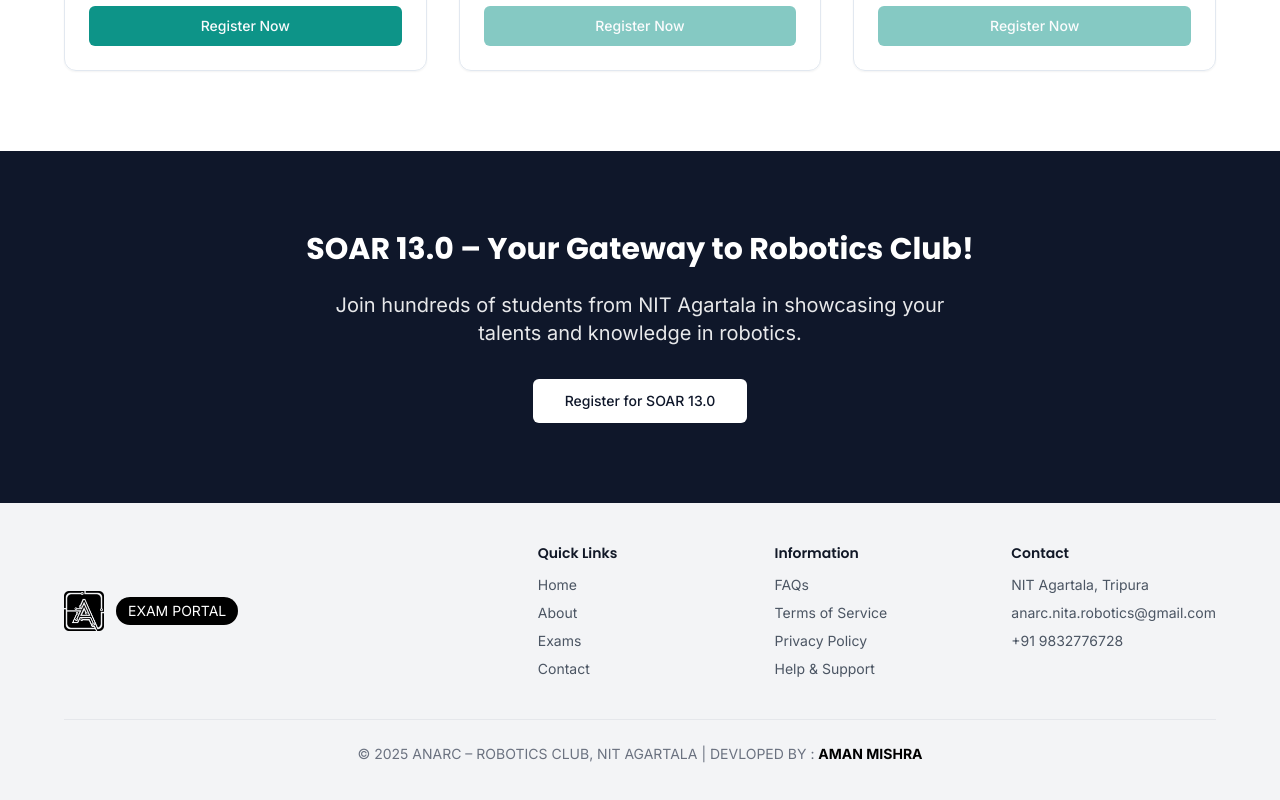
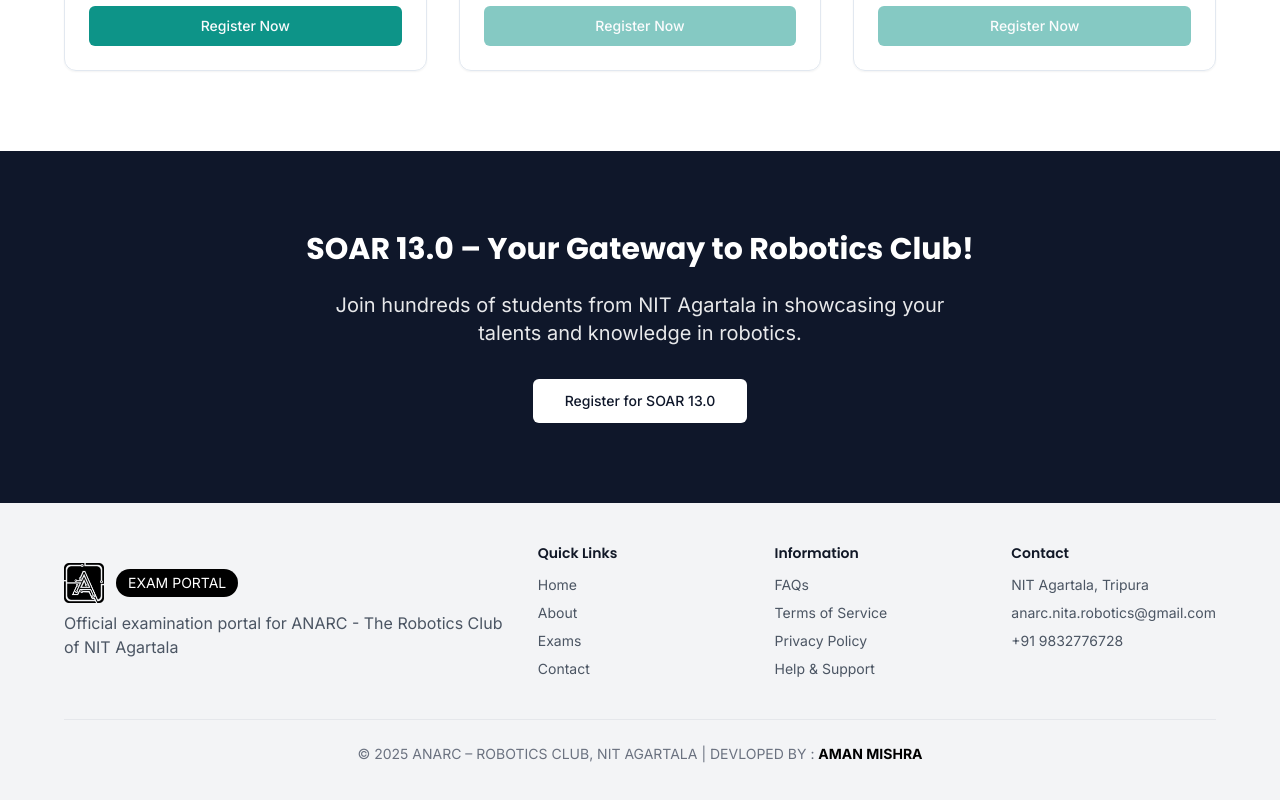
Before and after one commit to am12an34/SOAR, a React (Vite) app: page / in a window 1280 px wide. Shown: the part 1435-2235 px from the top of the page. Built offline with nearby package versions, Linux system fonts and the light colour scheme; no server answers.

Commit message:
Update Index.tsx

```diff
--- a/src/pages/Index.tsx
+++ b/src/pages/Index.tsx
@@ -190,7 +190,7 @@ const Index = () => {
       </section>
 
       {/* Footer */}
-      <footer className="py-10 px-4 sm:px-6 lg:px-8 bg-gray-100">
+       <footer className="py-10 px-4 sm:px-6 lg:px-8 bg-gray-100">
         <div className="container mx-auto">
           <div className="flex flex-col md:flex-row justify-between items-center">
             <div className="mb-6 md:mb-0">
@@ -200,6 +200,9 @@ const Index = () => {
                   EXAM PORTAL
                 </div>
               </Link>
+              <p className="mt-2 text-gray-600 max-w-md">
+                Official examination portal for ANARC - The Robotics Club of NIT Agartala
+              </p>
             </div>
 
             <div className="grid grid-cols-2 md:grid-cols-3 gap-8 text-sm">
```
